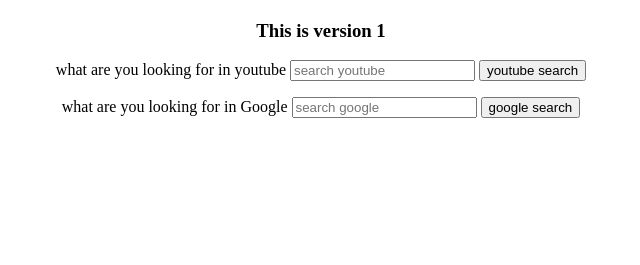
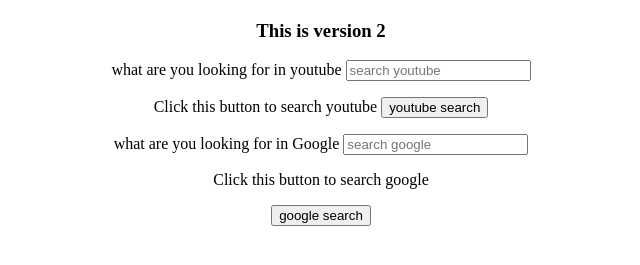
Before and after one commit to Nur-Hilal/Nur-Hilal.github.io, a plain HTML site: page dummy/index.html in a window 1280 px wide. Shown: the part 383-648 px from the top of the page, without its empty margins (319-959 px from the left). Drawn offline with Linux system fonts and the light colour scheme.

Commit message:
update index to version

```diff
--- a/dummy/index.html
+++ b/dummy/index.html
@@ -13,15 +13,18 @@
         <h1> Search </h1>
         <img src="https://storage.googleapis.com/twg-content/images/MarketingResources_Thumbnail_Search.width-1200.jpg">
         <div>
-            <h3> This is version 1</h3>
+            <h3> This is version 2</h3>
             <form action="https://www.youtube.com/results">
                 <p>
                     <label for="search">what are you looking for in youtube</label>
                     <input type="text" id="01" placeholder="search youtube" name="search_query">
-                    <button name="youtubeSearch">youtube search</button>
+
                 </p>
                 <p>
-
+                <div id="btn" name="searchbtn">
+                    <label for="searchbtn">Click this button to search youtube</label>
+                    <button name="youtubeSearch">youtube search</button>
+                </div>
                 </p>
             </form>
         </div>
@@ -30,10 +33,13 @@
                 <p>
                     <label for="search">what are you looking for in Google </label>
                     <input type="text" id="02" placeholder="search google" name="q">
-                    <button name="googleSearch">google search</button>
+
                 </p>
                 <p>
-
+                    <label for="searchbtn">Click this button to search google</label>
+                <div id="btn" name="searchbtn">
+                    <button name="googleSearch">google search</button>
+                </div>
                 </p>
             </form>
         </div>
```
